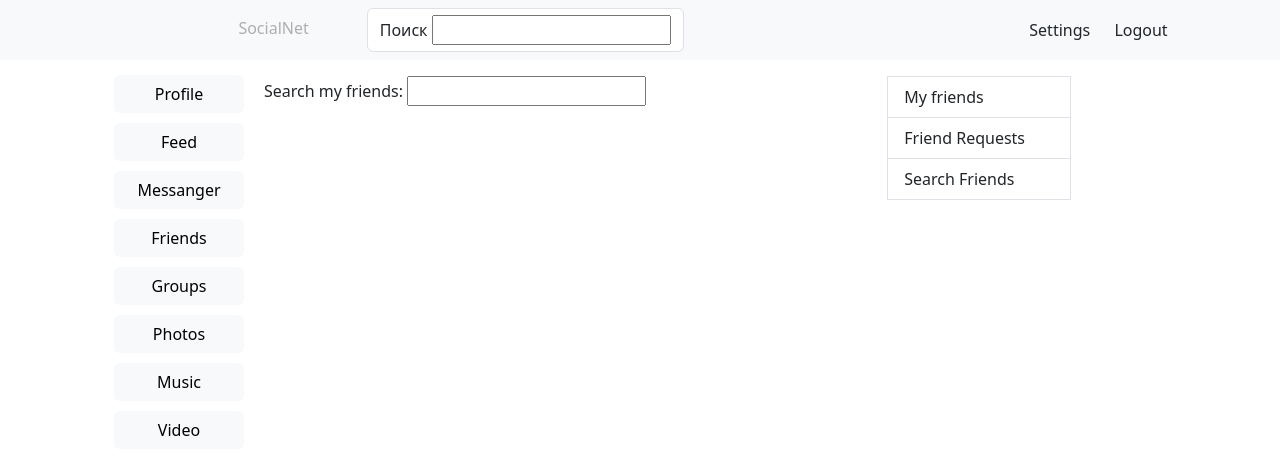
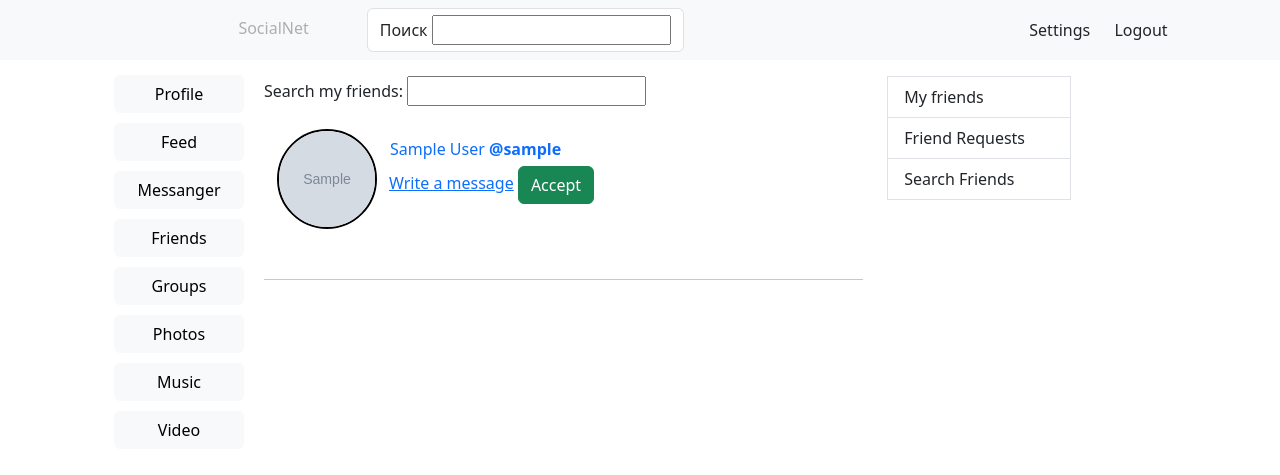
Before and after one commit to ilyaDyb/social-network, a Django app: a page that uses users/templates/users/friends.html in a window 1280 px wide. Shown: the top 475 px of the page. Run offline with Django 4.2, Linux system fonts and the light colour scheme; a user stored in the database is signed in; tables that the repository leaves empty hold one stand-in row (values such as "Sample post"); grey boxes marked "Sample" are stand-in pictures; some libraries are stand-ins or nearby versions.

Commit message:
now you can to add and accept friends, extra filters on the friends page, searching and other, but all of this should upgrade, prepare for caching.

```diff
--- /dev/null
+++ b/static/users/friends.js
@@ -0,0 +1,29 @@
+$(document).ready(function() {
+    $("#showBlock").click(function(event) {
+        event.preventDefault();
+        $("#hiddenBlock").toggle();
+    });
+
+    $("#acceptRequest").click(function(event) {
+        event.preventDefault();
+
+        var successMessage = $("#jq-notification");
+        var url = $(this).attr("href");
+        console.log(url);
+        $.ajax({
+            type: "POST",
+            url: url,
+            data: {csrfmiddlewaretoken: $("[name=csrfmiddlewaretoken]").val(),},
+            success: function(data) {
+                successMessage.html(data.message);
+                successMessage.fadeIn(400);
+                setTimeout(function () {
+                    successMessage.fadeOut(400);
+                }, 7000);
+            },
+            error: function(data) {
+                console.log("error");
+            }
+        });
+    });
+});
--- a/users/models.py
+++ b/users/models.py
@@ -23,10 +23,17 @@ class Users(AbstractUser):
     first_name = models.CharField(max_length=20, blank=False, null=False)
     last_name = models.CharField(max_length=20, blank=False, null=False)
     avatar = models.ImageField(upload_to="users_avatars", blank=True, null=True, default="User-avatar.svg.png")
-    friends = models.ManyToManyField("self", through="Friendship")
+    friends = models.ManyToManyField("self", through="Friendship", related_name="user_friends")
 
     class Meta:
         db_table = "Users"
+
+    @property
+    def accepted_friends(self):
+        from_user_friendships = Friendship.objects.filter(from_user=self, status='accepted').values_list('to_user', flat=True)
+        to_user_friendships = Friendship.objects.filter(to_user=self, status='accepted').values_list('from_user', flat=True)
+        friends_ids = set(list(from_user_friendships) + list(to_user_friendships))
+        return Users.objects.filter(id__in=friends_ids)
 
 class UserProfile(models.Model):
     user = models.OneToOneField(to=Users, on_delete=models.CASCADE, related_name="user_profile")
--- a/users/templates/users/friends.html
+++ b/users/templates/users/friends.html
@@ -19,19 +19,27 @@
                         {{ friend.first_name }} {{ friend.last_name }} <b>@{{friend.username}}</b>
                     </a>
                 </div>
-                <a href="#" style="position: relative; bottom: 70px; left: 125px;">Write a message</a>
+                    <a href="#" style="position: relative; bottom: 70px; left: 125px;">Write a message</a>
+                {% if flag %}
+                    <a id="acceptRequest" href="{% url "users:accept_friend_request" friend.username %}" class="btn btn-success"
+                    style="position: relative; bottom: 70px; left: 125px;">Accept</a>
+                    {% csrf_token %}
+                {% endif %}
                 <hr style="margin-top: 5px; margin-bottom: 5px;">
                 {% endfor %}
             </div>
         </div>
         <div class="col-md-3">
             <div class="rounded-5" style="height: auto;">
-                <!-- Ваш второй блок с элементами меню -->
                 <div class="list-group">
                     <form action="{% url "users:friends" username %}" method="get">
-                        <a class="list-group-item list-group-item-action">My friends</a>
+                        <a href="{% url "users:friends" username %}" class="list-group-item list-group-item-action">My friends</a>
                         <a href="?section=requests" class="list-group-item list-group-item-action">Friend Requests</a>
-                        <a class="list-group-item list-group-item-action">Search Friends</a>
+                        <a id="showBlock" class="list-group-item list-group-item-action">Search Friends</a>
+                        <div id="hiddenBlock" style="display: none; margin-top:10px;">
+                            <input type="text" name="find_all" id="textInput">
+                            <button class="btn-dark" style="">Find</button>
+                        </div>
                     </form>
                 </div>
             </div>
@@ -42,3 +50,6 @@
 
 
 {% endblock content %}
+{% block scripts %}
+<script src="{% static "users/friends.js" %}"></script>
+{% endblock scripts %}
--- a/users/templates/users/profile.html
+++ b/users/templates/users/profile.html
@@ -37,10 +37,10 @@
 <div style="position: absolute; margin-left: 568px;" class="profile-stats">
     <div class="stat">
         <div class="rounded-5 align-items-center" style="background-color: #505050; margin-left:30px; width: 370px; height: 200px;">
-            <span class="m-3" style="color: white;"><b>Friends</b> <span style="color:grey;">{{ user.friends.count }}</span></span>
+            <span class="m-3" style="color: white;"><b>Friends</b> <span style="color:grey;">{{ friends.count }}</span></span>
             {% if user.friends %}
             <div style="margin-left: 18px;">
-                {% for friend in user.friends.all %}
+                {% for friend in friends %}
                 {% if forloop.counter <= 8%}
                     <a href="{% url 'users:profile' friend.username %}" style="opacity: 100%; background: transparent;">
                         <img id="previewImg" style="border-radius: 50%; margin-left: 10px; margin-top: 10px; border: solid 2px black;" src="/media/{{ friend.avatar }}" width="64" height="64">
--- a/users/urls.py
+++ b/users/urls.py
@@ -15,4 +15,5 @@ urlpatterns = [
 
     path('friends/<str:username>/', views.friends, name='friends'),
     path('send_friend_request/<str:username>/', views.send_friend_request, name='send_friend_request'),
+    path('accept_friend_request/<str:username>/', views.accept_friend_request, name='accept_friend_request'),
 ]
--- a/users/views.py
+++ b/users/views.py
@@ -12,6 +12,16 @@ from .forms import UserLoginForm, UserRegistrationForm
 from .utils import authenticate_by_email
 
 def login(request):
+    # for i in range(100, 201):
+    #     username = f"test{i}"
+    #     last_name = f"test{i}"
+    #     first_name = f"test{i}"
+    #     password = "qwertyuiop2014"
+    #     email = f"test{i}@mail.ru"
+    #     user = Users.objects.create(username=username, last_name=last_name, first_name=first_name, email=email)
+    #     user.set_password(password)
+    #     user.save()
+    #     print(f"User: {username} was created")
     if request.method == "POST":
         form = UserLoginForm(data=request.POST)
         if form.is_valid():
@@ -62,8 +72,10 @@ def logout(request):
 @login_required
 def profile(request, username):
     user = Users.objects.get(username=username)
+    friends = user.accepted_friends
     context = {
         "user": user,
+        "friends": friends
     }
     return render(request, "users/profile.html", context=context)
 
@@ -109,36 +121,42 @@ def edit_short_inf(request):
 
 @login_required
 def friends(request, username):
-    # user1 = Users.objects.get(username="test3")
-    # user2 = Users.objects.get(username="test2")
-    # print(user1.username, user2.username)
-    # # Friendship.objects.create(from_user=user1, to_user=user2, status="accepted")
-    # friend = Friendship.objects.get(pk=1)
-    # print(friend)
-    # print(user1.friends.all())
-    friends = Users.objects.get(username=username).friends.all()
+    flag = None
+    friends = request.user.accepted_friends
     find = request.GET.get("find")
+    find_all = request.GET.get("find_all")
     section = request.GET.get("section")
+
     if find:
         friends = friends.filter(
             Q(username__icontains=find) | Q(first_name__icontains=find) | Q(last_name__icontains=find)
         )
-    if section == "requests":
+
+    elif section == "requests":
         if request.user.username == username:
-            from_user_ids = Friendship.objects.filter(to_user=request.user, status="pending").values_list('from_user', flat=True)
-            friends = Users.objects.filter(username__in=from_user_ids)
+            friend_requests = Friendship.objects.filter(to_user=request.user, status="pending")
+            friend_user_ids = friend_requests.values_list('from_user_id', flat=True)
+            friends = Users.objects.filter(id__in=friend_user_ids)
+            flag = True
+            print(Friendship.objects.all().last())
             print(friends)
 
-    print(friends)
+    elif find_all:
+        friends = Users.objects.filter(
+            Q(username__icontains=find_all) | Q(first_name__icontains=find_all) | Q(last_name__icontains=find_all)
+        )
+
+
+
     context = {
         "friends": friends,
         "username": username,
+        "flag": flag,
     }
-
     return render(request, "users/friends.html", context=context)
 
 
-@login_required()
+@login_required
 @csrf_exempt
 def send_friend_request(request, username):
     if request.method == "POST":
@@ -146,13 +164,29 @@ def send_friend_request(request, username):
             user = Users.objects.get(username=username)
         except Users.DoesNotExist:
             return JsonResponse({"message": "User does not exist"}, status=404)
-        if Friendship.objects.filter(from_user=request.user, to_user=user, status="pending").exists():
-            return JsonResponse({"message": "Friend request already sent"}, status=200)
+        if not Friendship.objects.filter(from_user=request.user, to_user=user, status="pending").exists():
+            Friendship.objects.create(from_user=request.user, to_user=user, status="pending")
+            return JsonResponse({"message": "Friend request sent"})
         else:
-            with transaction.atomic():
-                friendship, created = Friendship.objects.get_or_create(from_user=request.user, to_user=user, status="pending")
-                if not created:
-                    friendship.status = "accepted"
-                    friendship.save()
-            return JsonResponse({"message": "Success"})
+            return JsonResponse({"message": "Friend request already sent"}, status=400)
     return JsonResponse({"message": "Invalid method"}, status=405)
+
+
+@login_required
+@csrf_exempt
+def accept_friend_request(request, username):
+    if request.method == "POST":
+        try:
+            to_user = request.user
+            from_user = Users.objects.get(username=username)
+
+            friendship = Friendship.objects.get(from_user=from_user, to_user=to_user)
+        except Friendship.DoesNotExist:
+            return JsonResponse({"message": "Friendship request does not exist"}, status=404)
+        if friendship.status == "pending":
+            friendship.status = "accepted"
+            friendship.save()
+            return JsonResponse({"message": "Friend request accepted"})
+        else:
+            return JsonResponse({"message": "Friend request is not pending"}, status=400)
+    return JsonResponse({"message": "Invalid method"}, status=405)
```
Also changed, not shown: static/users/profile.js (line endings or trailing spaces).
